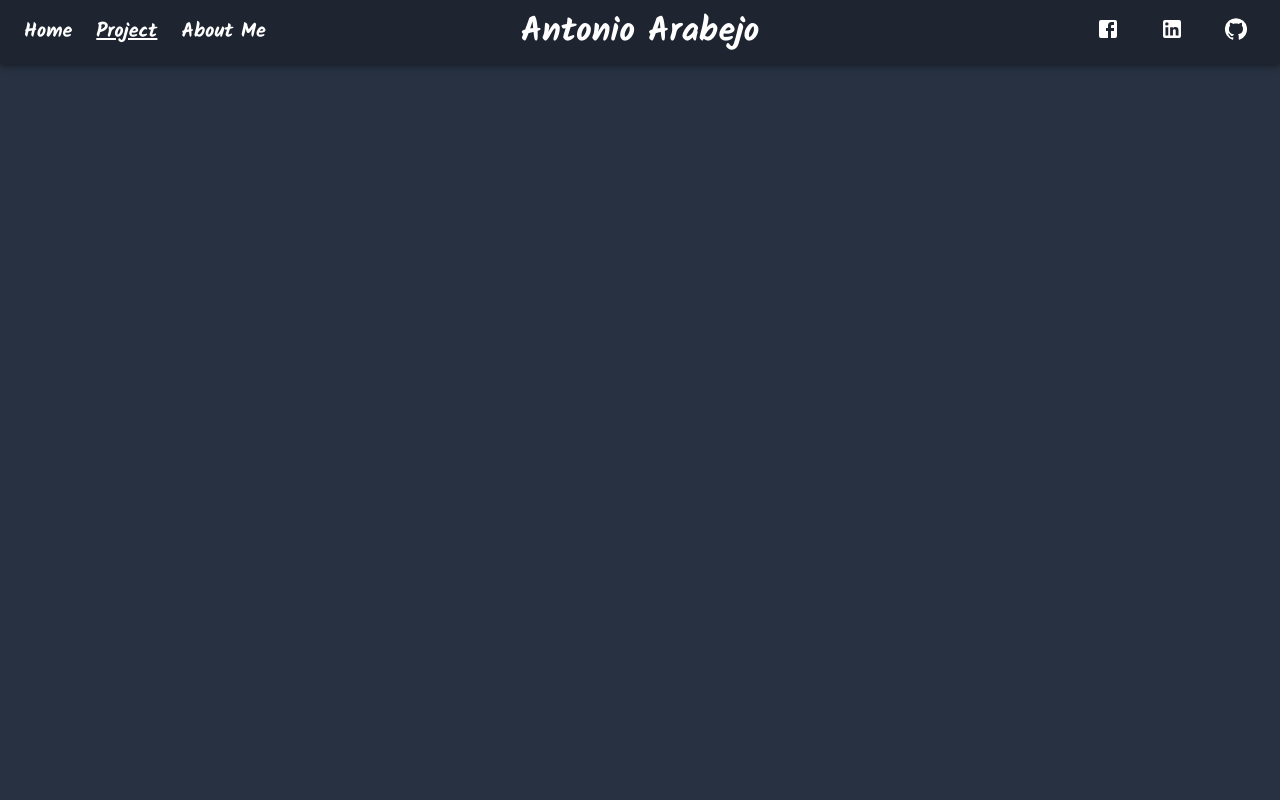
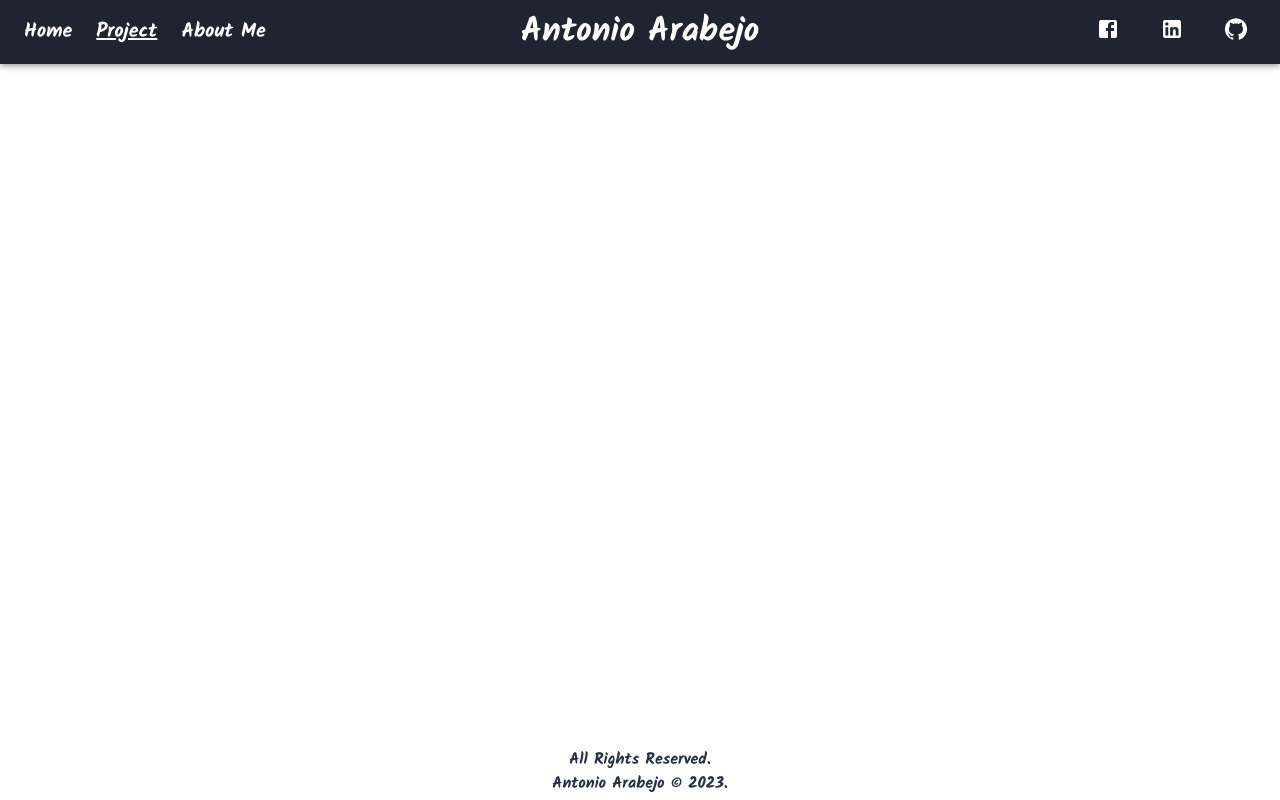
Before and after one commit to Tonix89/antonio-portfolio, a React (Create React App) app: page /projects in a window 1280 px wide. Built offline with nearby package versions, Linux system fonts and the light colour scheme.

Commit message:
Footer and layout component added.

```diff
--- a/src/App.js
+++ b/src/App.js
@@ -1,14 +1,17 @@
 import { Route, Routes } from "react-router-dom";
 import HomePage from "./components/Pages/Home";
 import ProjectPage from "./components/Pages/Projects";
+import Layout from "./components/Layout/Layout";
 import { Box } from "@mui/material";
 
 function App() {
   return (
-    <Box sx={{backgroundColor: "primary.main", height: "100vh"}}>
+    <Box>
         <Routes>
-          <Route index element={<HomePage />} />
-          <Route path="/projects" element={<ProjectPage />} />
+          <Route path="/" element={<Layout />}>
+            <Route index element={<HomePage />} />
+            <Route path="/projects" element={<ProjectPage />} />
+          </Route>
         </Routes>
     </Box>
   );
--- /dev/null
+++ b/src/components/Layout/Footer/index.jsx
@@ -0,0 +1,31 @@
+import { Box, Typography } from '@mui/material';
+import { useLocation } from 'react-router';
+
+export default function Footer() {
+  const year = new Date().getFullYear();
+  const params = useLocation();
+  return (
+    <Box
+      maxWidth="xl"
+      sx={{ display: 'flex', flexDirection: 'column', alignItems: 'center' }}
+    >
+      {params.pathname === '/' ? (
+        <>
+          <Typography variant="body1" sx={{ color: 'secondary.main' }}>
+            All Rights Reserved.
+          </Typography>
+          <Typography variant="body1" sx={{ color: 'secondary.main' }}>
+            Antonio Arabejo &copy; {year}.
+          </Typography>
+        </>
+      ) : (
+        <>
+          <Typography variant="body1">All Rights Reserved.</Typography>
+          <Typography variant="body1">
+            Antonio Arabejo &copy; {year}.
+          </Typography>
+        </>
+      )}
+    </Box>
+  );
+}
--- /dev/null
+++ b/src/components/Layout/Layout/index.jsx
@@ -0,0 +1,38 @@
+import Header from '../Header';
+import Footer from '../Footer';
+import { Outlet } from 'react-router';
+import { Box, Container } from '@mui/material';
+import { useLocation } from 'react-router';
+
+export default function Layout() {
+  const params = useLocation();
+
+  return (
+    <>
+      <Header />
+      <Box
+        sx={{
+          minHeight: '90vh',
+        }}
+      >
+        <Outlet />
+      </Box>
+      {params.pathname === '/' ? (
+        <Box
+          sx={{
+            display: 'flex',
+            backgroundColor: 'primary.main',
+            pb: 2,
+            justifyContent: 'center',
+          }}
+        >
+          <Footer />
+        </Box>
+      ) : (
+        <Container>
+          <Footer />
+        </Container>
+      )}
+    </>
+  );
+}
--- a/src/components/Pages/Home/index.jsx
+++ b/src/components/Pages/Home/index.jsx
@@ -1,10 +1,9 @@
-import { NavLink } from 'react-router-dom';
-import Header from '../../Header';
+import { Typography, Box } from '@mui/material';
 
 export default function HomePage() {
   return (
-    <>
-      <Header />
-    </>
+    <Box sx={{ backgroundColor: 'primary.main', minHeight: '93.5vh' }}>
+      <Typography variant="h4">This is home page</Typography>
+    </Box>
   );
 }
--- a/src/components/Pages/Projects/index.jsx
+++ b/src/components/Pages/Projects/index.jsx
@@ -1,9 +1,9 @@
-import Header from '../../Header';
+import { Typography, Box } from '@mui/material';
 
 export default function ProjectPage() {
   return (
-    <>
-      <Header />
-    </>
+    <Box sx={{ minHeight: '93.5vh' }}>
+      <Typography>This is project page</Typography>
+    </Box>
   );
 }
```
Also changed, not shown: src/components/Layout/Header/index.jsx (renamed from src/components/Header/index.jsx).
